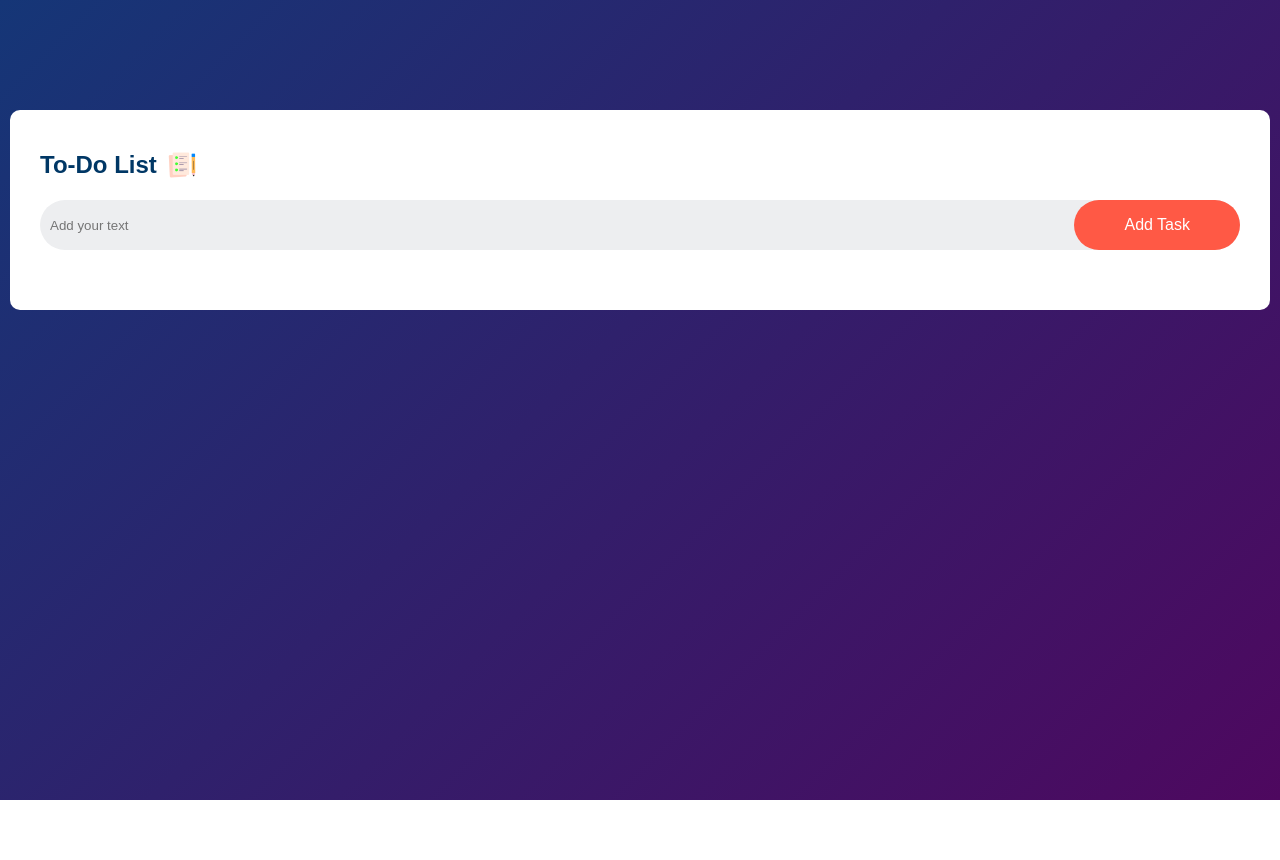
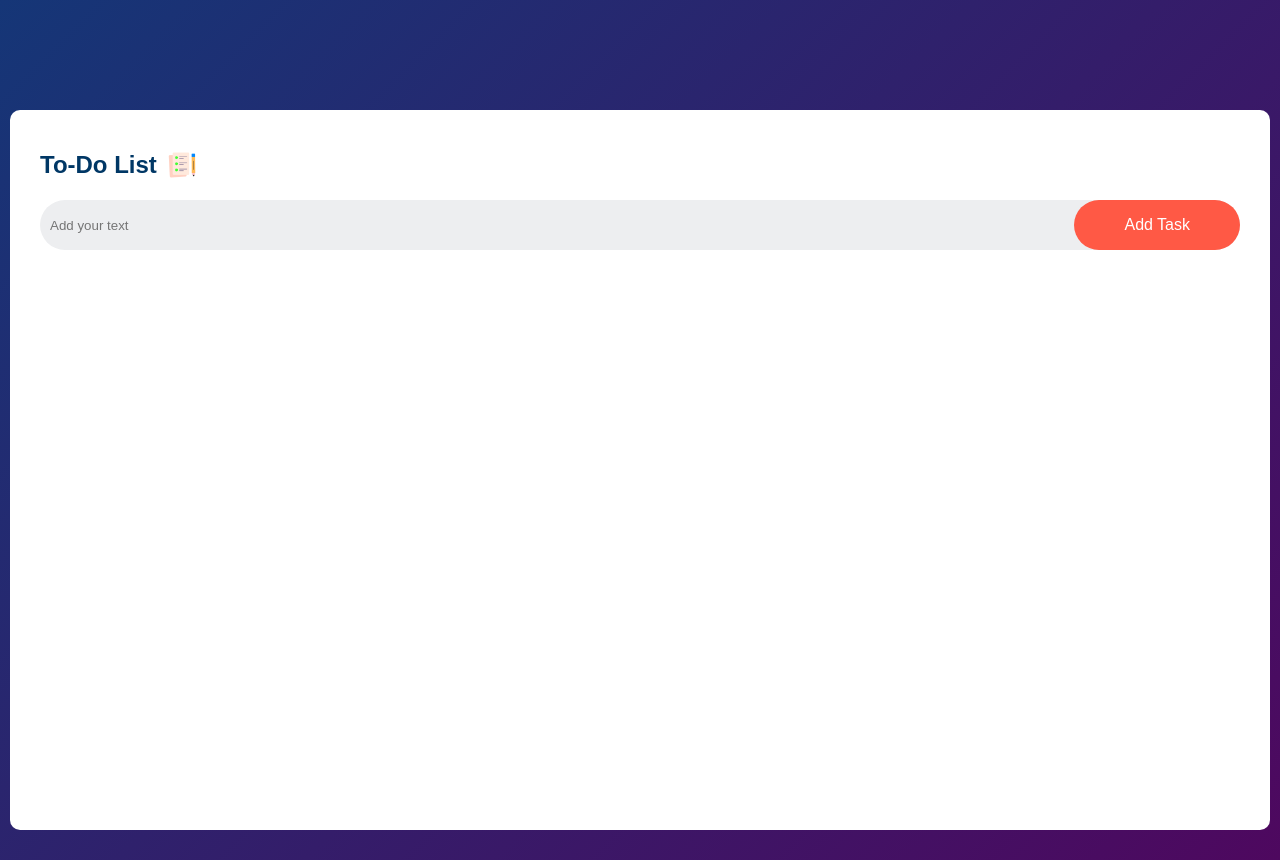
Before and after one commit to raia25/Tasktodo, a plain HTML site: page index.html in a window 1280 px wide. Before the commit the page ends 800 px from the top, so only its background shows below. Drawn offline with nearby package versions, Linux system fonts and the light colour scheme.

Commit message:
Update style.css

```diff
--- a/style.css
+++ b/style.css
@@ -14,7 +14,7 @@
 
 .todo-app{
     width: 100%;
-    height:25%;
+    height: 90%;
     background: #fff;
     margin: 100px auto 20px;
     padding: 40px 30px 70px;
```
